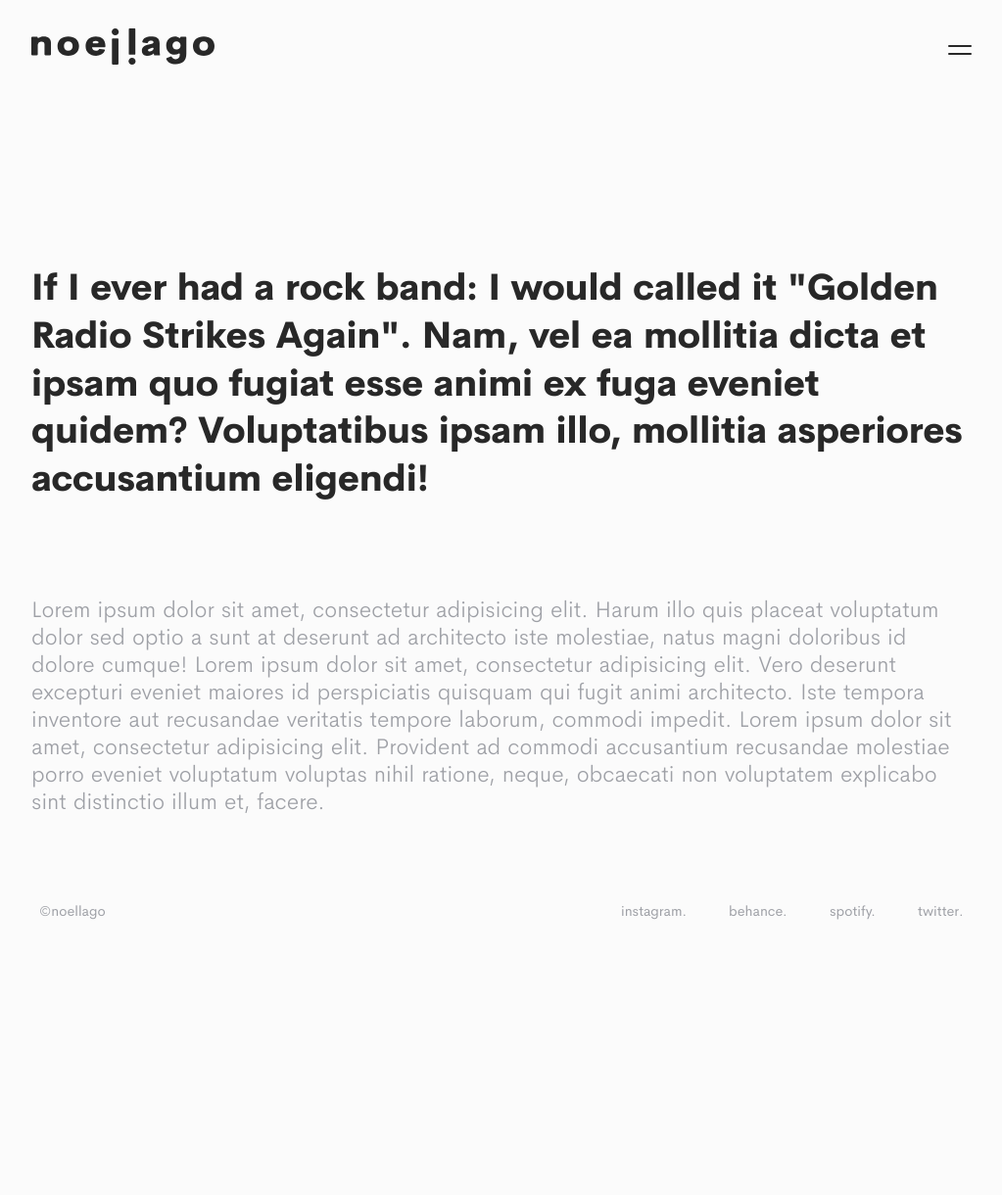
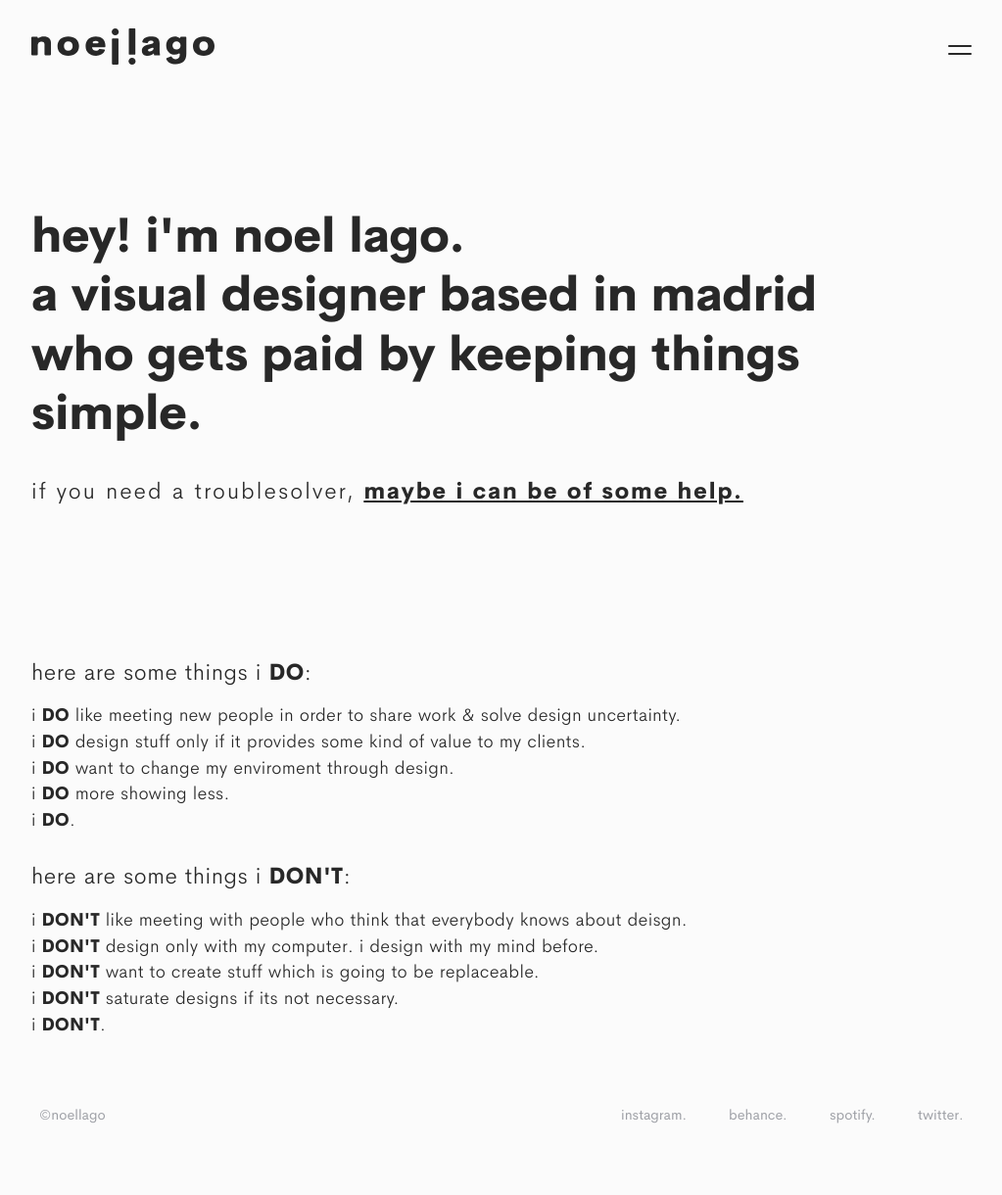
Before and after one commit to lordbyron90/version_2, a PHP site: page /contact.html in a window 1280 px wide. Shown: the whole page at 98% size, without its empty margins (128-1151 px from the left). Before the commit the page ends 939 px from the top, so only its background shows below. Run offline with PHP 8.4, Linux system fonts and the light colour scheme; some libraries are stand-ins or nearby versions; some web fonts are replaced.

```diff
--- a/contact.html
+++ b/contact.html
@@ -3,7 +3,7 @@
 <head>
 	<meta charset="UTF-8">
 	<title>portfolio_noel_lago</title>
-	<link rel="stylesheet" href="style.css?v=fk">
+	<link rel="stylesheet" href="style.css?v=fkds">
 	<link href="https://fonts.googleapis.com/css?family=Muli:300,400,700,800,900" rel="stylesheet">
 	<meta name="viewport" content="width=device-witdh, initial-scale=1">
 </head>
@@ -35,21 +35,35 @@
 
 	<div class="full_wrapper">
 
-
 		<div class="main_container">
 
 			<main>
-				<h1 class="presentation_contact">If I ever had a rock band: I would called it "Golden Radio Strikes Again".
-				Nam, vel ea mollitia dicta et ipsam quo fugiat esse animi ex fuga eveniet quidem? Voluptatibus ipsam illo, mollitia asperiores accusantium eligendi!</h1>
+				<h1 class="intro_home">hey! i'm noel lago.<span>a visual designer based in madrid</span>
+				<span>who gets paid by keeping things simple.</span></h1>
 
-				<p class="extract_contact">Lorem ipsum dolor sit amet, consectetur adipisicing elit. Harum illo quis placeat voluptatum dolor sed optio a sunt at deserunt ad architecto iste molestiae, natus magni doloribus id dolore cumque!
-				Lorem ipsum dolor sit amet, consectetur adipisicing elit. Vero deserunt excepturi eveniet maiores id perspiciatis quisquam qui fugit animi architecto. Iste tempora inventore aut recusandae veritatis tempore laborum, commodi impedit.
-				Lorem ipsum dolor sit amet, consectetur adipisicing elit. Provident ad commodi accusantium recusandae molestiae porro eveniet voluptatum voluptas nihil ratione, neque, obcaecati non voluptatem explicabo sint distinctio illum et, facere.
+				<p class="contact_second_par">if you need a troublesolver, <span><a href="">maybe i can be of some help.</a></span>
+				</p>
+
+				<p class="list_contact">here are some things i <span class="do_mark">DO</span>:
+					<ul>
+						<li class="do_list">i <span class="do_mark">DO</span> like meeting new people in order to share work & solve design uncertainty.</li>
+						<li class="do_list">i <span class="do_mark">DO</span> design stuff only if it provides some kind of value to my clients.</li>
+						<li class="do_list">i <span class="do_mark">DO</span> want to change my enviroment through design.</li>
+						<li class="do_list">i <span class="do_mark">DO</span> more showing less.</li>
+						<li class="do_list">i <span class="do_mark">DO</span>.</li>
+					</ul>
+				</p>
+
+				<p class="list_contact">here are some things i <span class="do_mark">DON'T</span>:
+					<ul>
+						<li class="do_list">i <span class="do_mark">DON'T</span> like meeting with people who think that everybody knows about deisgn.</li>
+						<li class="do_list">i <span class="do_mark">DON'T</span> design only with my computer. i design with my mind before.</li>
+						<li class="do_list">i <span class="do_mark">DON'T</span> want to create stuff which is going to be replaceable.</li>
+						<li class="do_list">i <span class="do_mark">DON'T</span> saturate designs if its not necessary.</li>
+						<li class="do_list">i <span class="do_mark">DON'T</span>.</li>
+					</ul>
 				</p>
 			</main>
-
-
-
 
 			<footer class="main_footer">
 				<p class="web_copyright">©noellago</p>
--- a/index.html
+++ b/index.html
@@ -11,7 +11,7 @@
 	<header class="main_header">
 		<div class="rainbow_container">
 			<ul class="overlay_container">
-					<li class="overlay_item main_container gradient_hover_black "><a href="">home.</a></li>
+					<li class="overlay_item main_container gradient_hover_black"><a href="">home.</a></li>
 					<li class="overlay_item main_container gradient_hover_black"><a href="">projects.</a></li>
 					<li class="overlay_item main_container gradient_hover_black"><a href="">blog.</a></li>
 					<li class="overlay_item main_container gradient_hover_black"><a href="">contact.</a></li>
@@ -228,7 +228,6 @@
 
   	<script src='http://cdnjs.cloudflare.com/ajax/libs/jquery/2.1.3/jquery.min.js'></script>
 	<script src='js/isotope.3.js'></script>
-
     <script src="js/index.js?v=u7dkfyh"></script>
 
 </body>
--- a/style.css
+++ b/style.css
@@ -1212,23 +1212,38 @@ figure.hover_page:hover p {
     -webkit-text-fill-color: transparent;
 }*/
 
+.contact_second_par{
+  font-weight: 300;
+  font-size: 1.43rem;
+  line-height: 1.875rem;
+  margin-bottom: 3.76rem;
+  letter-spacing: 2px;
+  margin-bottom: 9.85rem;
+}
+  .contact_second_par span{
+    font-weight: 800;
+    text-decoration: underline;
+  }
 
-.extract_contact{
-    color: #9EA0A6;
-    font-size: 1.43rem;
-    line-height: 1.75rem;
-    font-weight: 300;
-    margin-bottom: 1.43rem;
-    width: 100%;
+.list_contact{
+  font-size: 1.43rem;
+  font-weight: 300;
+  margin: 2.32rem 0 1.43rem 0;
+  letter-spacing: .5px;
+
 }
 
-/*.extract_contact span{
-   background: -webkit-linear-gradient(left,#CE9FFC, #7367F0);
-    -webkit-background-clip: text;
-    -webkit-text-fill-color: transparent;
+.do_list{
+  font-size: 1.13rem;
+  font-weight: 300;
+  margin-bottom: .54rem;
+  letter-spacing: .25px;
+}
 
-    font-weight: 800;
-}*/
+.do_mark{
+  font-weight: 800;
+}
+
 
 
 
```
